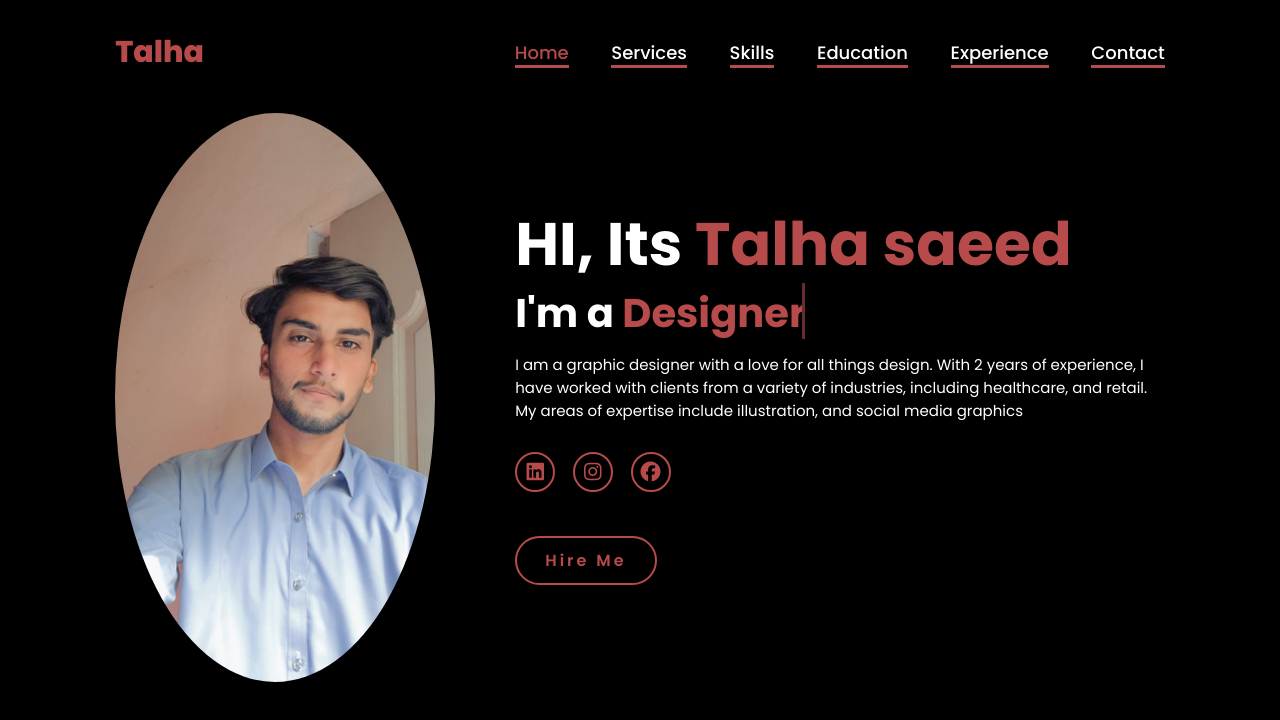
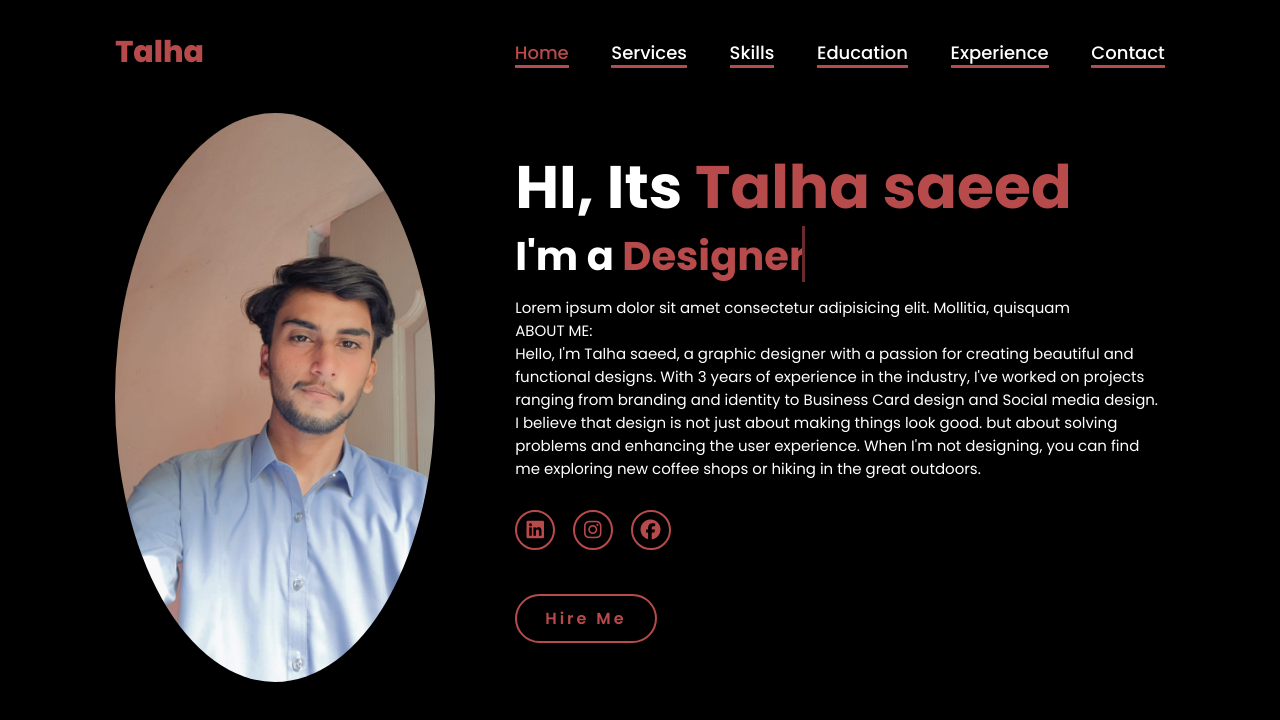
Before and after one commit to Akif-CH/Resume, a plain HTML site: page index.html in a window 1280 px wide. Drawn offline with Linux system fonts and the light colour scheme.

Commit message:
added index.html

```diff
--- a/index.html
+++ b/index.html
@@ -28,7 +28,12 @@
         <div class="home-content">
             <h1>HI, Its <span>Talha saeed</span></h1>
             <h3 class="typing-text">I'm a <span></span></h3>
-            <p> I am a graphic designer with a love for all things design. With 2 years of experience, I have worked with clients from a variety of industries, including healthcare, and retail. My areas of expertise include illustration, and social media graphics</p>
+                        <p class="blank">Lorem ipsum dolor sit amet consectetur adipisicing elit. Mollitia, quisquam</p>
+                        <p class="bold">ABOUT ME:</p>
+            <p>
+Hello, I'm Talha saeed, a graphic designer with a passion for creating beautiful and functional designs.
+With 3 years of experience in the industry, I've worked on projects ranging from branding and identity to Business Card design and Social media design. I believe that design is not just about making things look good. but about solving problems and enhancing the user experience.
+When I'm not designing, you can find me exploring new coffee shops or hiking in the great outdoors.</p>
             <div class="social-icons">
                 <a href="#"><i class="fa-brands fa-linkedin"></i></a>
                 <a href="#"><i class="fa-brands fa-instagram"></i></a>
```
